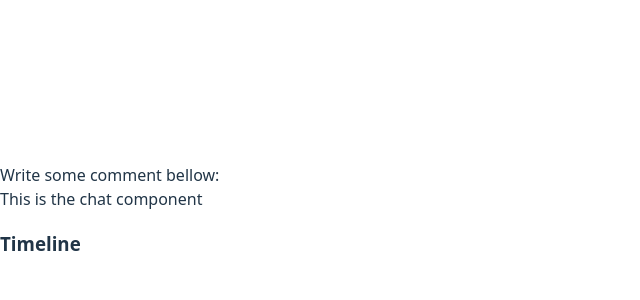
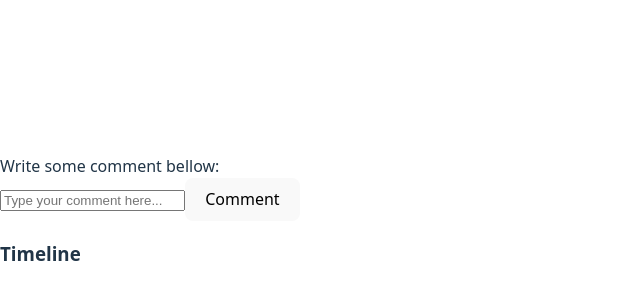
Before and after one commit to TomasGonzalez/3ZOO2QFX, a React (Vite) app: page / in a window 1280 px wide. Shown: the part 180-480 px from the top of the page, without its empty margins (0-640 px from the left). Built offline with nearby package versions, Linux system fonts and the light colour scheme.

Commit message:
Implements sub comments and also a global state using the context API to manage the state of the chat component. It also implements a broadcastChannel that allows to listen for new comment so other tabs can update

```diff
--- /dev/null
+++ b/src/components/chat-component/components/comment-component/index.tsx
@@ -0,0 +1,40 @@
+import { useCallback, useContext, useState } from "react"
+import { ResolvedChatComment } from "../../types"
+import TextInput from "../text-input"
+import { ChatContext } from "../../context-provider"
+
+interface CommentComponentProps {
+  comment: ResolvedChatComment
+}
+
+export default function CommentComponent({ comment }: CommentComponentProps) {
+  const chatContext = useContext(ChatContext)
+  const [replyToComment, setReplyToComment] = useState<number | undefined>()
+  const [textInputValue, setTextInputValue] = useState('')
+
+  const onComment = useCallback(() => {
+    if (!chatContext?.chatDBClient || !chatContext.userName) return;
+    chatContext.chatDBClient.addComment({
+      body: textInputValue,
+      timeStamp: new Date().toISOString(),
+      sender: chatContext?.userName,
+      parent: comment.id
+    });
+    setTextInputValue('')
+  }, [chatContext?.chatDBClient, chatContext?.userName, textInputValue, comment.id]);
+
+  return <div style={{ padding: 8 }}>
+    <strong>{comment.sender}:</strong> {comment.body}
+    {!!comment.children.length && <div style={{ marginLeft: 20 }}>
+      {comment?.children.map((comment) => <CommentComponent comment={comment} key={comment.id} />)}
+    </div>}
+    <div onClick={() => setReplyToComment(comment.id)}>
+      reply
+    </div>
+    {replyToComment && <TextInput
+      value={textInputValue}
+      onTextChange={(event) => setTextInputValue(event.target.value)}
+      onComment={onComment}
+    />}
+  </div>
+}
--- a/src/components/chat-component/components/text-input/index.tsx
+++ b/src/components/chat-component/components/text-input/index.tsx
@@ -1,11 +1,19 @@
+import { ChangeEventHandler } from "react"
+
 interface TextInputProps {
+  onTextChange: ChangeEventHandler<HTMLInputElement>
   onComment: () => void
+  value: string
 }
 
-export default function TextInput({ onComment }: TextInputProps) {
+export default function TextInput({ onComment, onTextChange, value }: TextInputProps) {
   return (
     <div>
-      <input placeholder={"Type your comment here..."} />
+      <input
+        onChange={onTextChange}
+        placeholder={"Type your comment here..."}
+        value={value}
+      />
       <button onClick={onComment}>Comment</button>
     </div>
   )
--- /dev/null
+++ b/src/components/chat-component/context-provider/index.tsx
@@ -0,0 +1,14 @@
+import { createContext } from 'react';
+import { dbClientReturnTypes } from '../services/localChatDBClient';
+import { ResolvedChatComment } from '../types';
+
+
+interface ChatContext {
+  chatDBClient?: dbClientReturnTypes
+  timeline?: ResolvedChatComment[]
+  nameSpace?: string
+  userName?: string
+  updateTimeline: (timeline: ResolvedChatComment[]) => void
+}
+
+export const ChatContext = createContext<ChatContext | undefined>(undefined);
--- a/src/components/chat-component/index.tsx
+++ b/src/components/chat-component/index.tsx
@@ -1,46 +1,79 @@
-import { useCallback, useEffect, useState } from 'react';
+import { useCallback, useContext, useEffect, useState } from 'react';
+import TextInput from './components/text-input'
+import CommentComponent from './components/comment-component';
+import { ChatContext } from './context-provider';
 import localChatDBClient, { dbClientReturnTypes } from './services/localChatDBClient';
-import { ChatComment } from './types';
+import { ResolvedChatComment } from './types';
 
 interface ChatComponentProps {
   nameSpace: string;
   userName: string;
 }
 
-export default function ChatComponent({ nameSpace, userName }: ChatComponentProps) {
-  const [timeline, setTimeline] = useState<ChatComment[]>([]);
+export default function ChatComponentWithContext({ nameSpace, userName }: ChatComponentProps) {
+  const [timeline, setTimeline] = useState<ResolvedChatComment[]>([]);
   const [chatDBClient, setChatDBClient] = useState<dbClientReturnTypes>();
 
+
+  useEffect(() => {
+    const channel = new BroadcastChannel(nameSpace);
+
+    localChatDBClient({ nameSpace }).then(async (dbClient) => {
+      const comments = await dbClient.getChatTimeline();
+      setTimeline(comments);
+      setChatDBClient(dbClient);
+    });
+
+    channel.onmessage = (event) => {
+      if (event.data?.type === 'new-comment') {
+        chatDBClient?.getChatTimeline().then(setTimeline);
+      }
+    };
+
+    return () => {
+      channel.close();
+    };
+  }, [nameSpace, chatDBClient]);
+
+  const updateTimeline = (newTimeline: ResolvedChatComment[]) => setTimeline(newTimeline)
+
+  return (
+    <ChatContext.Provider value={{ timeline, chatDBClient, nameSpace, userName, updateTimeline }}>
+      <ChatComponent />
+    </ChatContext.Provider>
+  );
+}
+
+function ChatComponent() {
+  const [textInputValue, setTextInputValue] = useState('')
+  const chatContext = useContext(ChatContext)
+
   const onComment = useCallback(() => {
-    if (!chatDBClient) return;
-    chatDBClient.addComment({
-      body: 'This is a test comment...',
+    if (!chatContext?.chatDBClient || !chatContext.userName) return;
+    chatContext.chatDBClient.addComment({
+      body: textInputValue,
       timeStamp: new Date().toISOString(),
-      sender: userName,
+      sender: chatContext.userName,
       parent: undefined
     });
-  }, [chatDBClient, userName]);
-
-  useEffect(() => {
-    localChatDBClient({ nameSpace }).then(async (dbClientReturnTypes) => {
-      const comments = await dbClientReturnTypes.getChatTimeline();
-      console.log(comments);
-      setTimeline(comments);
-      setChatDBClient(dbClientReturnTypes);
-    });
-  }, [nameSpace]);
+    setTextInputValue('')
+    chatContext?.chatDBClient?.getChatTimeline().then((timeline) => chatContext.updateTimeline(timeline))
+  }, [chatContext, textInputValue]);
 
   return (
     <div>
-      This is the chat component
-      <div onClick={onComment} />
+      <TextInput
+        value={textInputValue}
+        onTextChange={(event) => setTextInputValue(event.target.value)}
+        onComment={onComment}
+      />
       <div>
         <h3>Timeline</h3>
-        {timeline.map(comment => (
-          <div key={comment.id}>
-            <strong>{comment.sender}:</strong> {comment.body}
-          </div>
-        ))}
+        {chatContext &&
+          chatContext?.timeline?.map(comment =>
+            <CommentComponent key={comment?.id} comment={comment} />
+          )
+        }
       </div>
     </div>
   );
--- a/src/components/chat-component/services/localChatDBClient.ts
+++ b/src/components/chat-component/services/localChatDBClient.ts
@@ -14,7 +14,7 @@ interface DBClientProps {
 export type dbClientReturnTypes = {
   addComment: (comment: Omit<ChatComment, "id">) => Promise<IDBValidKey>;
   removeComment: (commentId: ChatComment["id"]) => void;
-  getChatTimeline: () => void;
+  getChatTimeline: () => Promise<ResolvedChatComment[]>;
 }
 
 const SCHEMA_VERSION = 1;
@@ -35,7 +35,6 @@ async function dbClient({ nameSpace }: DBClientProps) {
     return console.log('remove comment', commentId);
   }
 
-
   function getChatTimeline(): Promise<ResolvedChatComment[]> {
     return new Promise((resolve, reject) => {
       const tx = db.transaction('comments', 'readonly');
@@ -43,16 +42,16 @@ async function dbClient({ nameSpace }: DBClientProps) {
       const req = store.getAll();
 
       req.onsuccess = async () => {
-        const allComments: ChatComment[] = req.result;
+        const allComments: ResolvedChatComment[] = req.result;
 
-        function getChildren(parentId: number): ChatComment[] {
+        function getChildren(parentId: number): ResolvedChatComment[] {
           return allComments
             .filter(comment => comment.parent === parentId)
             .sort((a, b) => a.id - b.id);
         }
 
         async function buildCommentTree(parentId: number): Promise<ResolvedChatComment> {
-          const parent = allComments.find((comment: ChatComment) => comment.id === parentId)!;
+          const parent = allComments.find((comment: ResolvedChatComment) => comment.id === parentId)!;
           const children = getChildren(parentId);
           const nestedChildren = await Promise.all(children.map(child => buildCommentTree(child.id)));
           return { ...parent, children: nestedChildren };
@@ -60,7 +59,7 @@ async function dbClient({ nameSpace }: DBClientProps) {
 
         const rootComments = allComments.filter(comment => !comment.parent).sort((a, b) => a.id - b.id);
         const tree = await Promise.all(rootComments.map(comment => buildCommentTree(comment.id)));
-        resolve(tree);
+        resolve(tree.reverse());
       };
 
       req.onerror = () => reject(req.error);
--- a/src/components/chat-component/types.ts
+++ b/src/components/chat-component/types.ts
@@ -1,5 +1,5 @@
 export interface ResolvedChatComment extends ChatComment {
-  children: ChatComment[]
+  children: ResolvedChatComment[]
 }
 
 export interface ChatComment {
@@ -11,5 +11,5 @@ export interface ChatComment {
 }
 
 export interface ChatTimeline {
-  comments: ChatComment['id'][];
+  comments: ResolvedChatComment['id'][];
 }
```
